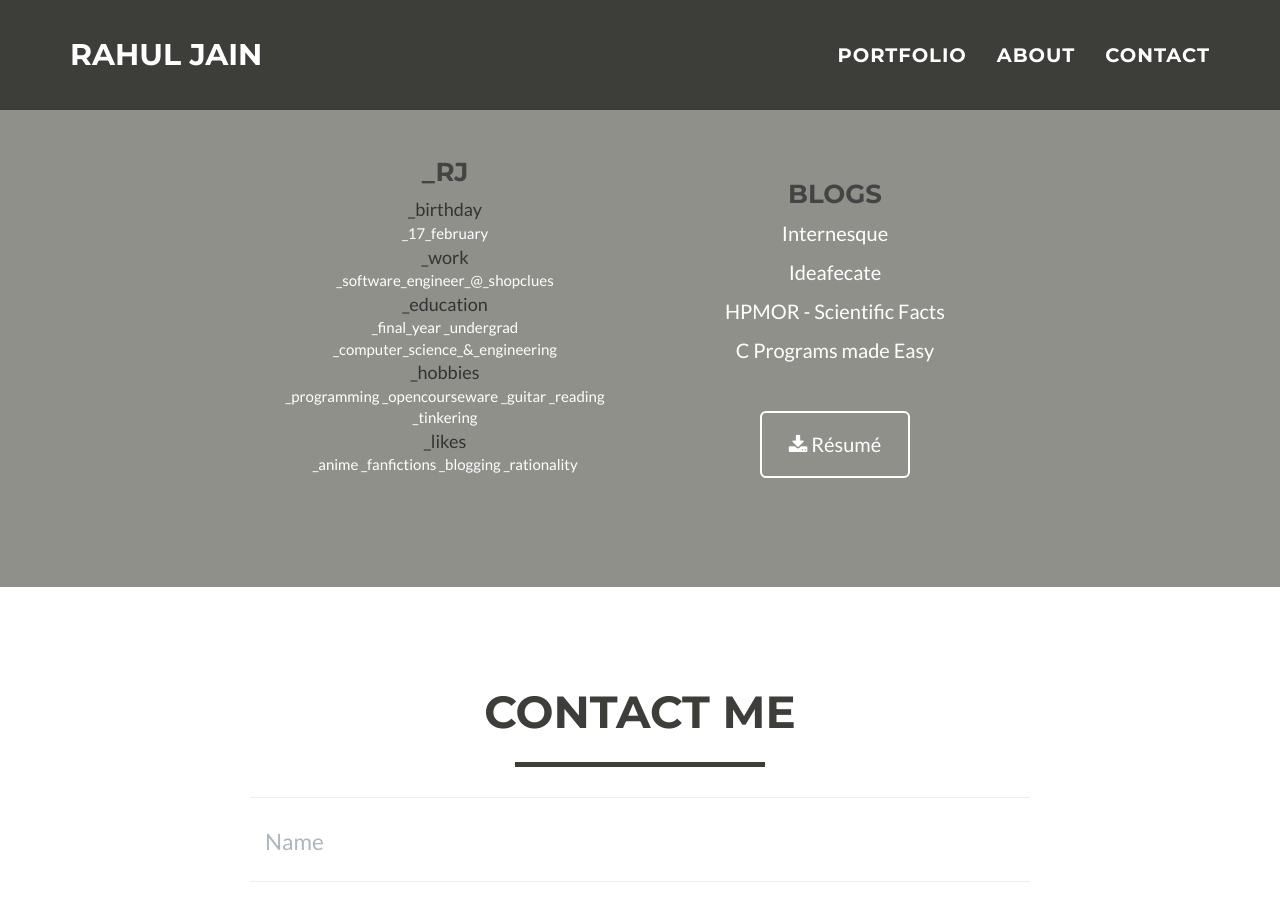
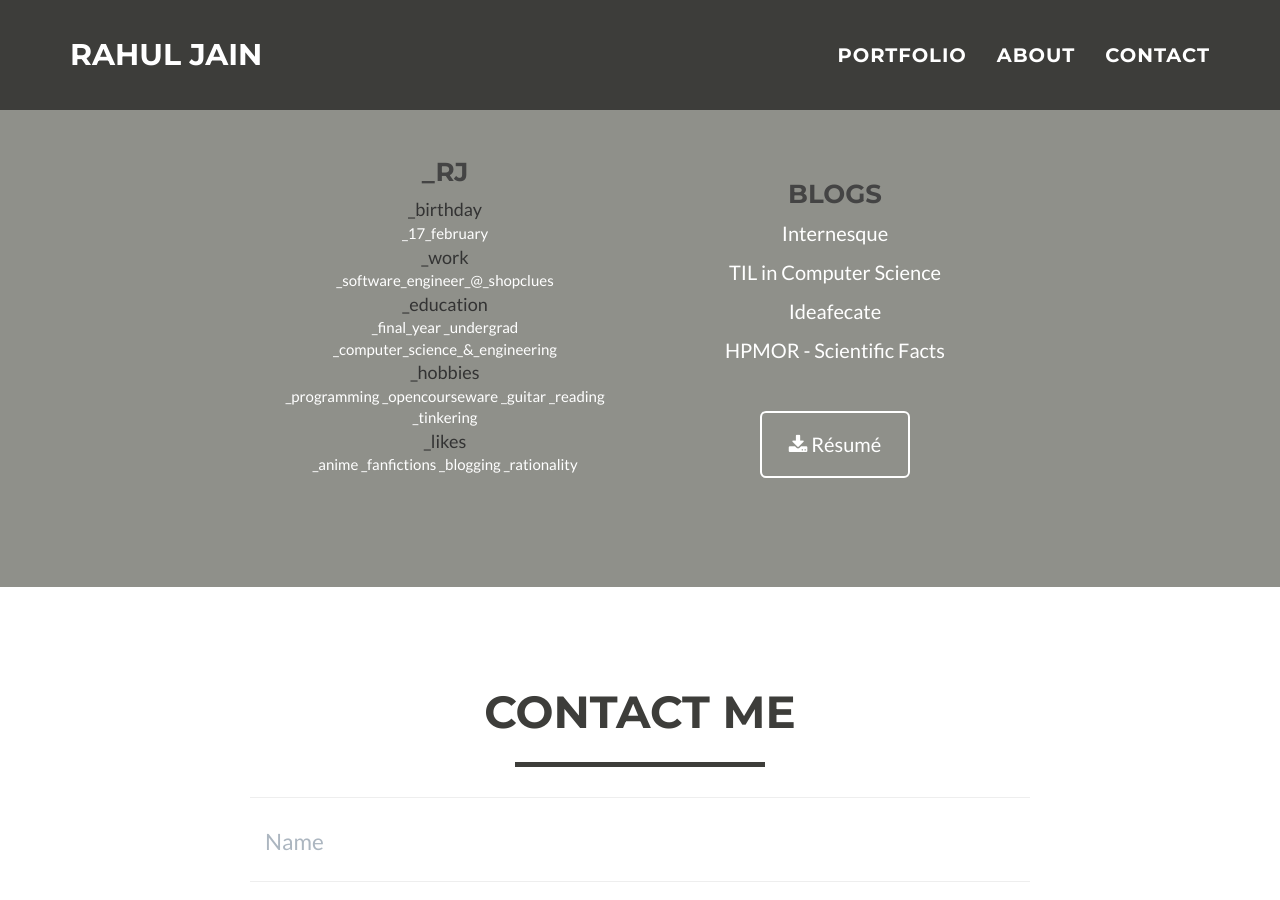
Before and after one commit to xRahul/xRahul.github.io, a Jekyll site: the page built from index.html, in a window 1280 px wide and 900 px high, scrolled down 1447 px. Built offline with Jekyll 4.4.1, drawn with Linux system fonts in a browser that asks for light colours.

Commit message:
Changed Blog
replaced cprogramsmadeeasy with TILinCS

```diff
--- a/_includes/about.html
+++ b/_includes/about.html
@@ -37,13 +37,13 @@
                 <div class="col-lg-4"><br>
                     <h3 style="color: #444;" align="center">Blogs</h3>
                     <a id="a_blogs" href="http://rahulgr8888.blogspot.com/" target="_blank"><p>Internesque</p></a>
+                    <a id="a_blogs" href="http://TILinCS.blogspot.com/" target="_blank"><p>TIL in Computer Science</p></a>
                     <a id="a_blogs" href="http://ideafecate.blogspot.com/" target="_blank"><p>Ideafecate</p></a>
                     <a id="a_blogs" href="http://hpmor-science.blogspot.com/" target="_blank"><p>HPMOR - Scientific Facts</p></a>
-                    <a id="a_blogs" href="http://cprogramsmadeeasy.blogspot.com/" target="_blank"><p>C Programs made Easy</p></a>
                     <div align="center"><br>
-                      <a href="files/resume.pdf" target="_blank" class="btn btn-lg btn-outline bg-download">
-                          <i class="fa fa-download"></i> Résumé
-                      </a>
+                        <a href="files/resume.pdf" target="_blank" class="btn btn-lg btn-outline bg-download">
+                            <i class="fa fa-download"></i> Résumé
+                        </a>
                     </div>
                 </div>
                 <div class="col-lg-8 col-lg-offset-2 text-center">
```
